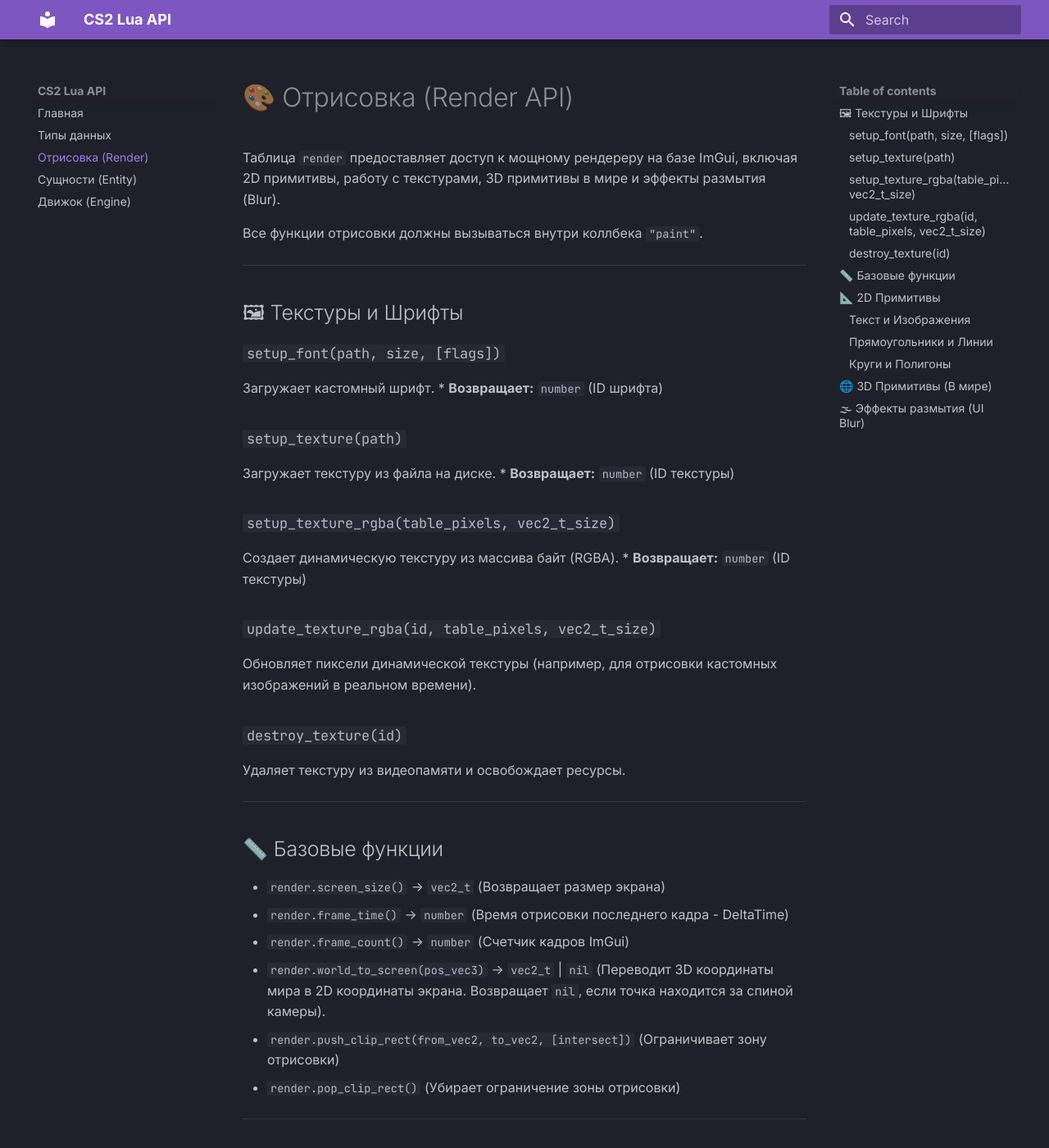
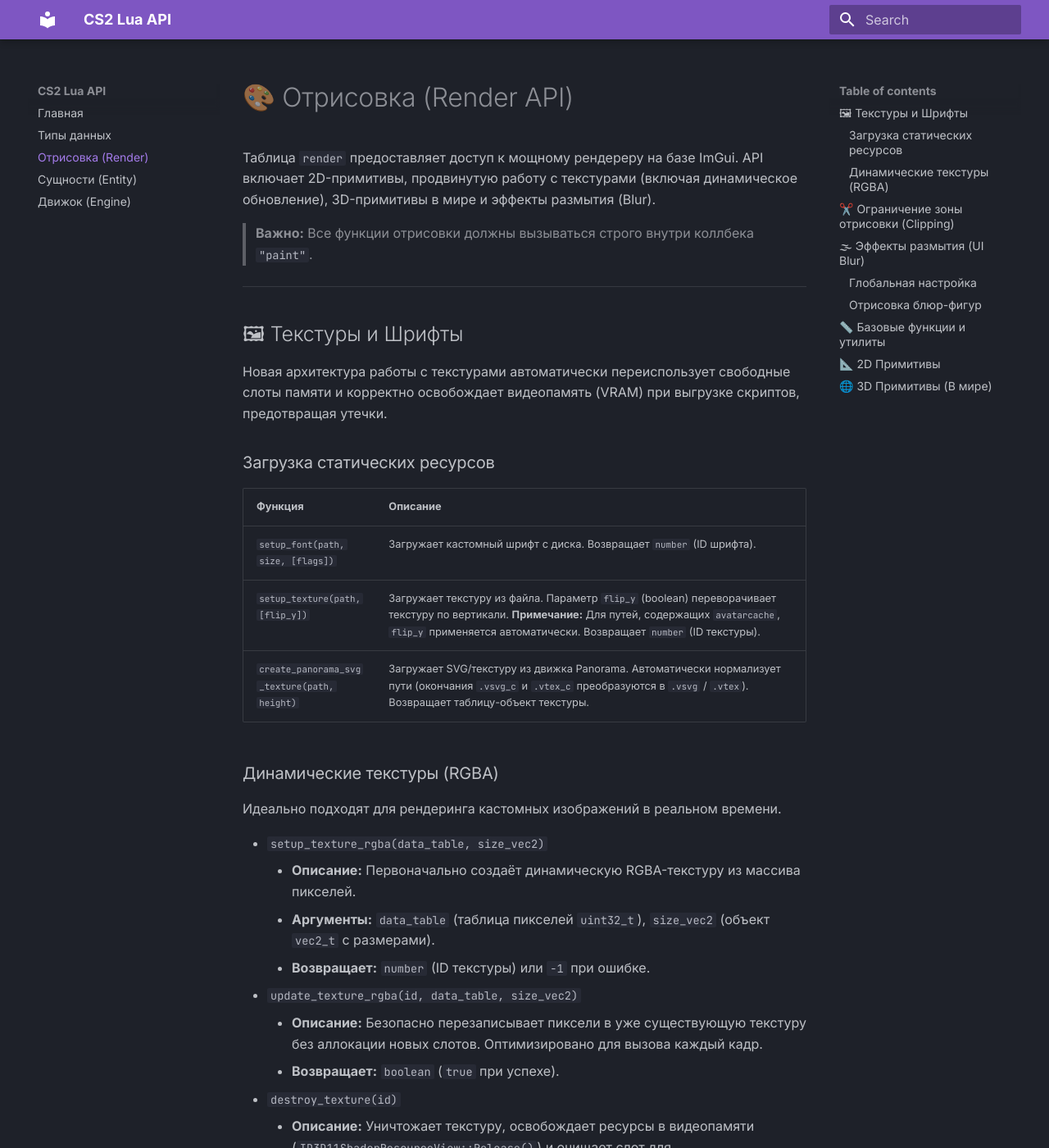
Before and after one commit to hgep5173-rgb/123, an MkDocs documentation site: the page built from docs/render.md, in a window 1280 px wide and 1400 px high. Shown: the whole window at 82% size. Built offline with MkDocs 1.6.1 and Material for MkDocs 9.7.7, drawn with Linux system fonts in a browser that asks for light colours; some of the changed text lies outside the part shown.

Commit message:
Update render.md

````diff
--- a/docs/render.md
+++ b/docs/render.md
@@ -1,94 +1,113 @@
 # 🎨 Отрисовка (Render API)
 
-Таблица `render` предоставляет доступ к мощному рендереру на базе ImGui, включая 2D примитивы, работу с текстурами, 3D примитивы в мире и эффекты размытия (Blur).
+Таблица `render` предоставляет доступ к мощному рендереру на базе ImGui. API включает 2D-примитивы, продвинутую работу с текстурами (включая динамическое обновление), 3D-примитивы в мире и эффекты размытия (Blur).
 
-Все функции отрисовки должны вызываться внутри коллбека `"paint"`.
+> **Важно:** Все функции отрисовки должны вызываться строго внутри коллбека `"paint"`.
 
 ---
 
 ## 🖼 Текстуры и Шрифты
 
-### `setup_font(path, size, [flags])`
-Загружает кастомный шрифт.
-* **Возвращает:** `number` (ID шрифта)
+Новая архитектура работы с текстурами автоматически переиспользует свободные слоты памяти и корректно освобождает видеопамять (VRAM) при выгрузке скриптов, предотвращая утечки.
 
-### `setup_texture(path)`
-Загружает текстуру из файла на диске.
-* **Возвращает:** `number` (ID текстуры)
+### Загрузка статических ресурсов
 
-### `setup_texture_rgba(table_pixels, vec2_t_size)`
-Создает динамическую текстуру из массива байт (RGBA).
-* **Возвращает:** `number` (ID текстуры)
+| Функция | Описание |
+| :--- | :--- |
+| `setup_font(path, size, [flags])` | Загружает кастомный шрифт с диска. Возвращает `number` (ID шрифта). |
+| `setup_texture(path, [flip_y])` | Загружает текстуру из файла. Параметр `flip_y` (boolean) переворачивает текстуру по вертикали. **Примечание:** Для путей, содержащих `avatarcache`, `flip_y` применяется автоматически. Возвращает `number` (ID текстуры). |
+| `create_panorama_svg_texture(path, height)` | Загружает SVG/текстуру из движка Panorama. Автоматически нормализует пути (окончания `.vsvg_c` и `.vtex_c` преобразуются в `.vsvg` / `.vtex`). Возвращает таблицу-объект текстуры. |
 
-### `update_texture_rgba(id, table_pixels, vec2_t_size)`
-Обновляет пиксели динамической текстуры (например, для отрисовки кастомных изображений в реальном времени).
+### Динамические текстуры (RGBA)
 
-### `destroy_texture(id)`
-Удаляет текстуру из видеопамяти и освобождает ресурсы.
+Идеально подходят для рендеринга кастомных изображений в реальном времени.
+
+* `setup_texture_rgba(data_table, size_vec2)`
+    * **Описание:** Первоначально создаёт динамическую RGBA-текстуру из массива пикселей.
+    * **Аргументы:** `data_table` (таблица пикселей `uint32_t`), `size_vec2` (объект `vec2_t` с размерами).
+    * **Возвращает:** `number` (ID текстуры) или `-1` при ошибке.
+* `update_texture_rgba(id, data_table, size_vec2)`
+    * **Описание:** Безопасно перезаписывает пиксели в уже существующую текстуру без аллокации новых слотов. Оптимизировано для вызова каждый кадр.
+    * **Возвращает:** `boolean` (`true` при успехе).
+* `destroy_texture(id)`
+    * **Описание:** Уничтожает текстуру, освобождает ресурсы в видеопамяти (`ID3D11ShaderResourceView::Release()`) и очищает слот для переиспользования.
 
 ---
 
-## 📏 Базовые функции
+## ✂️ Ограничение зоны отрисовки (Clipping)
 
-* `render.screen_size()` -> `vec2_t` (Возвращает размер экрана)
-* `render.frame_time()` -> `number` (Время отрисовки последнего кадра - DeltaTime)
-* `render.frame_count()` -> `number` (Счетчик кадров ImGui)
-* `render.world_to_screen(pos_vec3)` -> `vec2_t` | `nil` (Переводит 3D координаты мира в 2D координаты экрана. Возвращает `nil`, если точка находится за спиной камеры).
-* `render.push_clip_rect(from_vec2, to_vec2, [intersect])` (Ограничивает зону отрисовки)
-* `render.pop_clip_rect()` (Убирает ограничение зоны отрисовки)
+Система клиппинга применяется ко всем 2D/3D примитивам, включая текст, текстуры, градиенты и фигуры. Все элементы рисуются через единый `GetLuaRenderDrawList()`.
+
+* `render.push_clip_rect(from, to, [intersect])` — Ограничивает зону отрисовки заданным прямоугольником (координаты `vec2_t`). Если `intersect` равен `true`, новая зона пересекается с предыдущей.
+* `render.pop_clip_rect()` — Убирает последнее ограничение.
+
+> **Защита от ошибок:** Если скрипт забыл вызвать `pop_clip_rect()`, движок автоматически очистит стек клиппинга в конце выполнения `OnPaint()`, предотвращая визуальные баги.
+
+---
+
+## 🌫 Эффекты размытия (UI Blur)
+
+Функции для создания современного дизайна (эффект матового стекла, блюр панелей) на базе DirectX 11 шейдеров.
+
+### Глобальная настройка
+* `render.set_blur_mode(mode, passes)`
+    * **Описание:** Устанавливает алгоритм и качество глобального блюра.
+    * **mode:** `0` — Gaussian, `1` — Kawase, `2` — DualKawase, `3` — RadialHiQuality.
+    * **passes:** Интенсивность/количество проходов шейдера (обычно от 2 до 6).
+
+### Отрисовка блюр-фигур
+Во всех функциях ниже `strength` задает силу размытия текстуры (от `0.0` до `1.0`), а параметры `r, g, b, a` (0-255) отвечают за цвет и прозрачность накладываемого поверх оттенка (тинта).
+
+* `render.draw_blurred_rect(x, y, w, h, strength, r, g, b, a, rounding)`
+    * Рисует прямоугольник с заблюренным фоном. Если `rounding` больше `0.0`, углы будут скругленными.
+* `render.draw_blurred_circle(x, y, radius, strength, r, g, b, a, [segments])`
+    * Рисует заблюренный круг. Опциональный параметр `segments` отвечает за гладкость круга (по умолчанию `36`).
+* `render.draw_blurred_triangle(x1, y1, x2, y2, x3, y3, strength, r, g, b, a)`
+    * Рисует треугольник с блюром по координатам трех вершин.
+
+---
+
+## 📏 Базовые функции и утилиты
+
+| Функция | Описание |
+| :--- | :--- |
+| `render.screen_size()` | Возвращает размер экрана как `vec2_t`. |
+| `render.frame_time()` | Возвращает время отрисовки последнего кадра (DeltaTime). |
+| `render.frame_count()` | Возвращает счетчик кадров ImGui. |
+| `render.calc_text_size(text, font_id, [size])` | Возвращает размер текста как `vec2_t` для правильного позиционирования. |
+| `render.world_to_screen(pos)` | Переводит 3D координаты (`vec3_t`) в 2D (`vec2_t`). Возвращает `nil`, если точка за спиной камеры. |
 
 ---
 
 ## 📐 2D Примитивы
 
-Все координаты для этих функций передаются в формате `vec2_t`.
+Все координаты передаются в формате `vec2_t`.
 
-### Текст и Изображения
-* `render.calc_text_size(text, font_id, [size])` -> `vec2_t`
-* `render.text(text, font_id, pos, color, [size])`
-* `render.texture(tex_id, from, to, [color], [rounding])`
-
-### Прямоугольники и Линии
-* `render.rect(from, to, color, [rounding], [thickness])`
-* `render.rect_filled(from, to, color, [rounding])`
-* `render.rect_filled_fade(from, to, col_ul, col_ur, col_br, col_bl)` — Прямоугольник с градиентом по 4 углам.
-* `render.line(from, to, color, [thickness])`
-* `render.poly_line(table_of_vec2, color, [thickness])`
-
-### Круги и Полигоны
-* `render.circle(pos, radius, segments, color, [thickness])`
-* `render.circle_filled(pos, radius, segments, color)`
-* `render.circle_fade(pos, radius, color_in, color_out)` — Залитый круг с радиальным градиентом (от центра к краям).
-* `render.arc(pos, radius, a_min, a_max, segments, color, [thickness])`
-* `render.filled_polygon(table_of_vec2, color)`
+* **Текст и текстуры:**
+    * `render.text(text, font_id, pos, color, [size])`
+    * `render.texture(tex_id, from, to, [color], [rounding])`
+* **Прямоугольники:**
+    * `render.rect(from, to, color, [rounding], [thickness])`
+    * `render.rect_filled(from, to, color, [rounding])`
+    * `render.rect_filled_fade(from, to, col_ul, col_ur, col_br, col_bl)` — Прямоугольник с независимым градиентом по 4 углам.
+* **Линии и полигоны:**
+    * `render.line(from, to, color, [thickness])`
+    * `render.poly_line(table_of_vec2, color, [thickness])`
+    * `render.filled_polygon(table_of_vec2, color)`
+* **Круги:**
+    * `render.circle(pos, radius, segments, color, [thickness])`
+    * `render.circle_filled(pos, radius, segments, color)`
+    * `render.circle_fade(pos, radius, color_in, color_out)` — Залитый круг с радиальным градиентом (от центра к краям).
+    * `render.arc(pos, radius, a_min, a_max, segments, color, [thickness])`
 
 ---
 
 ## 🌐 3D Примитивы (В мире)
 
-Эти функции принимают 3D координаты (`vec3_t`) и сами переводят их на экран, создавая правильную перспективу. Идеально подходит для ESP.
+Принимают 3D координаты (`vec3_t`) и автоматически применяют проекцию на экран. Если часть фигуры находится за камерой, отрисовка корректно обрабатывает перспективу (идеально для ESP).
 
 * `render.circle_3d(pos, radius, color, [thickness], [normal_vec3])`
 * `render.circle_filled_3d(pos, radius, color, [normal_vec3])`
 * `render.circle_fade_3d(pos, radius, color_in, color_out, [normal_vec3])`
 
-*Примечание: Если `normal_vec3` не передан, круг рисуется на земле по умолчанию.*
-
----
-
-## 🌫 Эффекты размытия (UI Blur)
-
-Функции для создания красивого заднего фона у окон и плашек в стиле современных читов.
-
-* `render.set_blur_mode(mode_int, passes_int)` — Устанавливает глобальный режим размытия (например, качество и количество проходов).
-* `render.draw_blurred_rect(x, y, w, h, strength, r, g, b, a, rounding)`
-* `render.draw_blurred_circle(x, y, radius, strength, r, g, b, a, [segments])`
-* `render.draw_blurred_triangle(x1, y1, x2, y2, x3, y3, strength, r, g, b, a)`
-
-**Пример размытого прямоугольника:**
-```lua
-register_callback("paint", function()
-    -- Рисуем размытый квадрат 200x200 на координатах 50, 50
-    render.draw_blurred_rect(50, 50, 200, 200, 5.0, 255, 255, 255, 255, 8.0)
-end)
-```
+> **Примечание:** Если аргумент `normal_vec3` не передан, примитив рисуется лежащим на земле по умолчанию (нормаль смотрит строго вверх).
````
